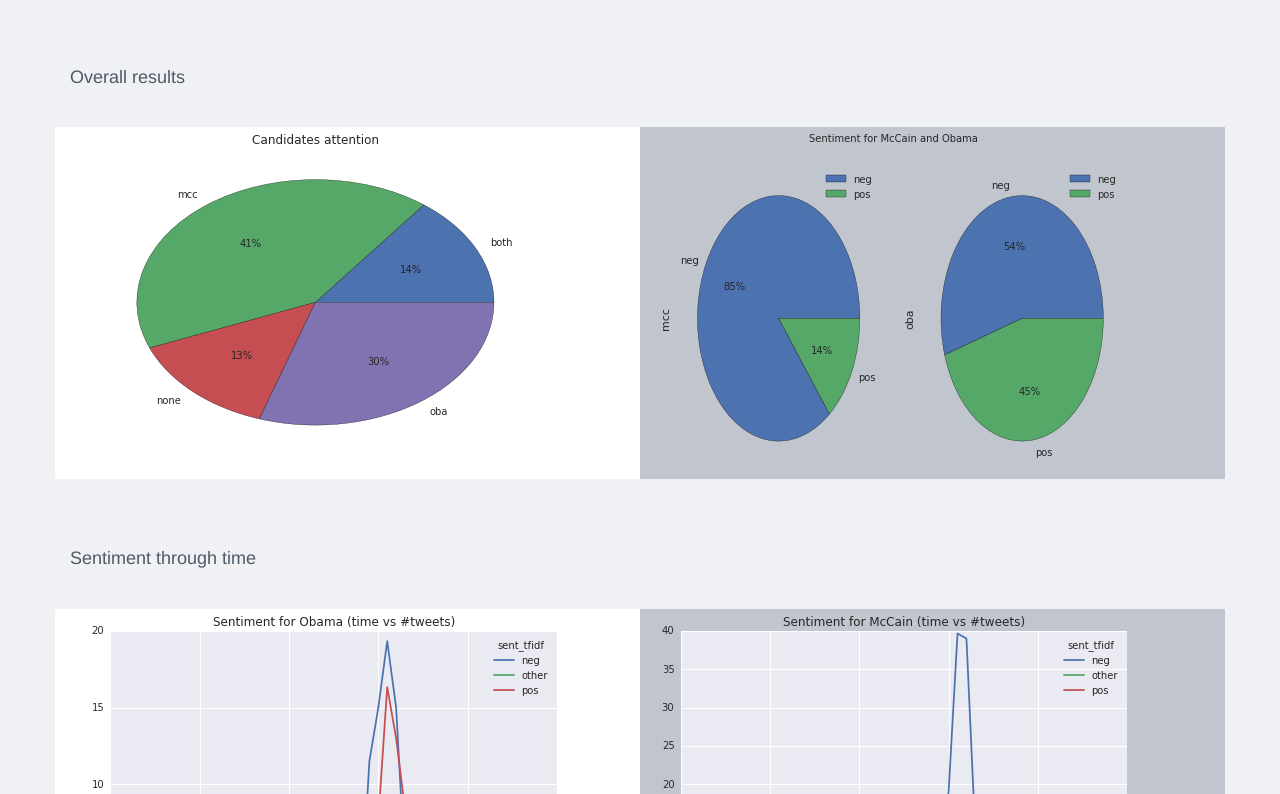
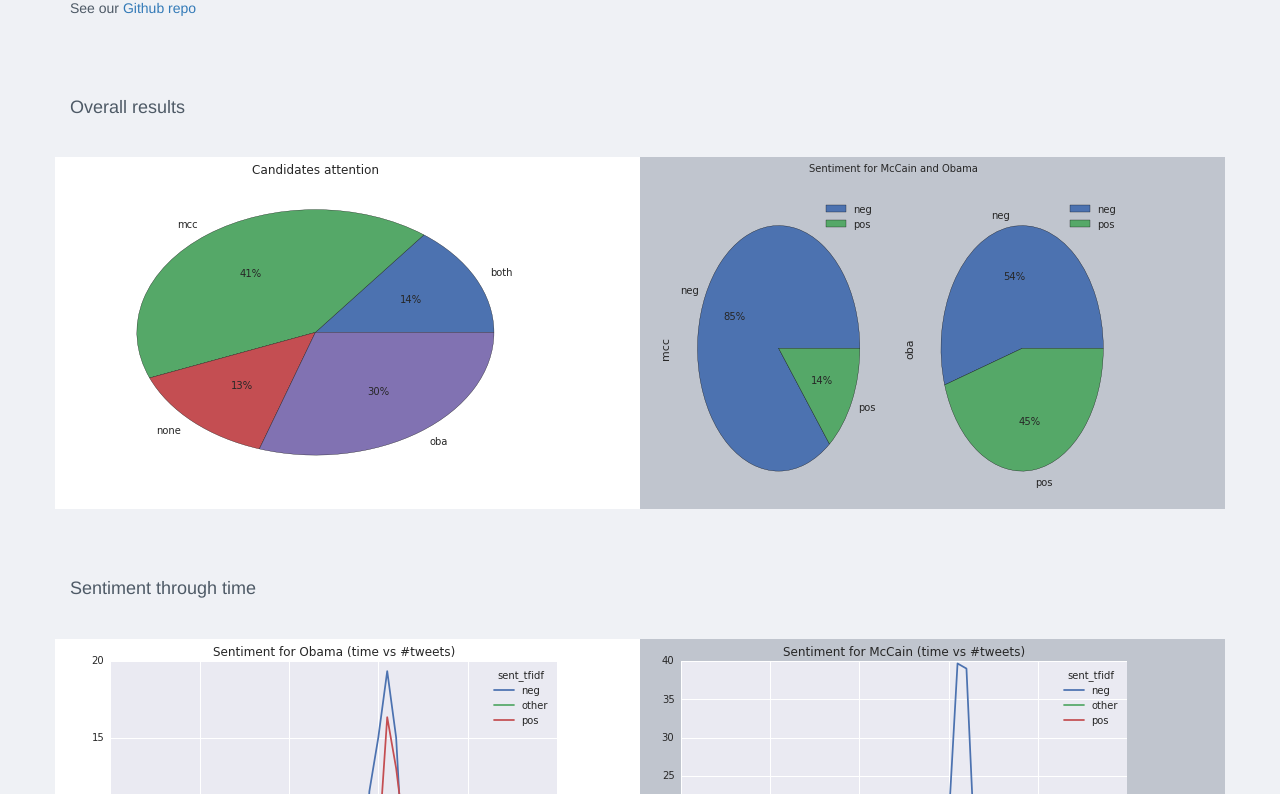
Before and after one commit to ralucacocioban/SentimentClassification, a plain HTML site: page index.html in a window 1280 px wide. Shown: the part 72-866 px from the top of the page. Drawn offline with nearby package versions, Linux system fonts and the light colour scheme.

Commit message:
updating gh-pages

```diff
--- a/index.html
+++ b/index.html
@@ -9,6 +9,7 @@
 
 <header class="container">
   <h1>Politweet</h1>
+  <p>See our <a href="https://github.com/ralucacocioban/SentimentClassification">Github repo</a></p>
 </header>
 <header class="container">
   <h4>Overall results</h4>
```
